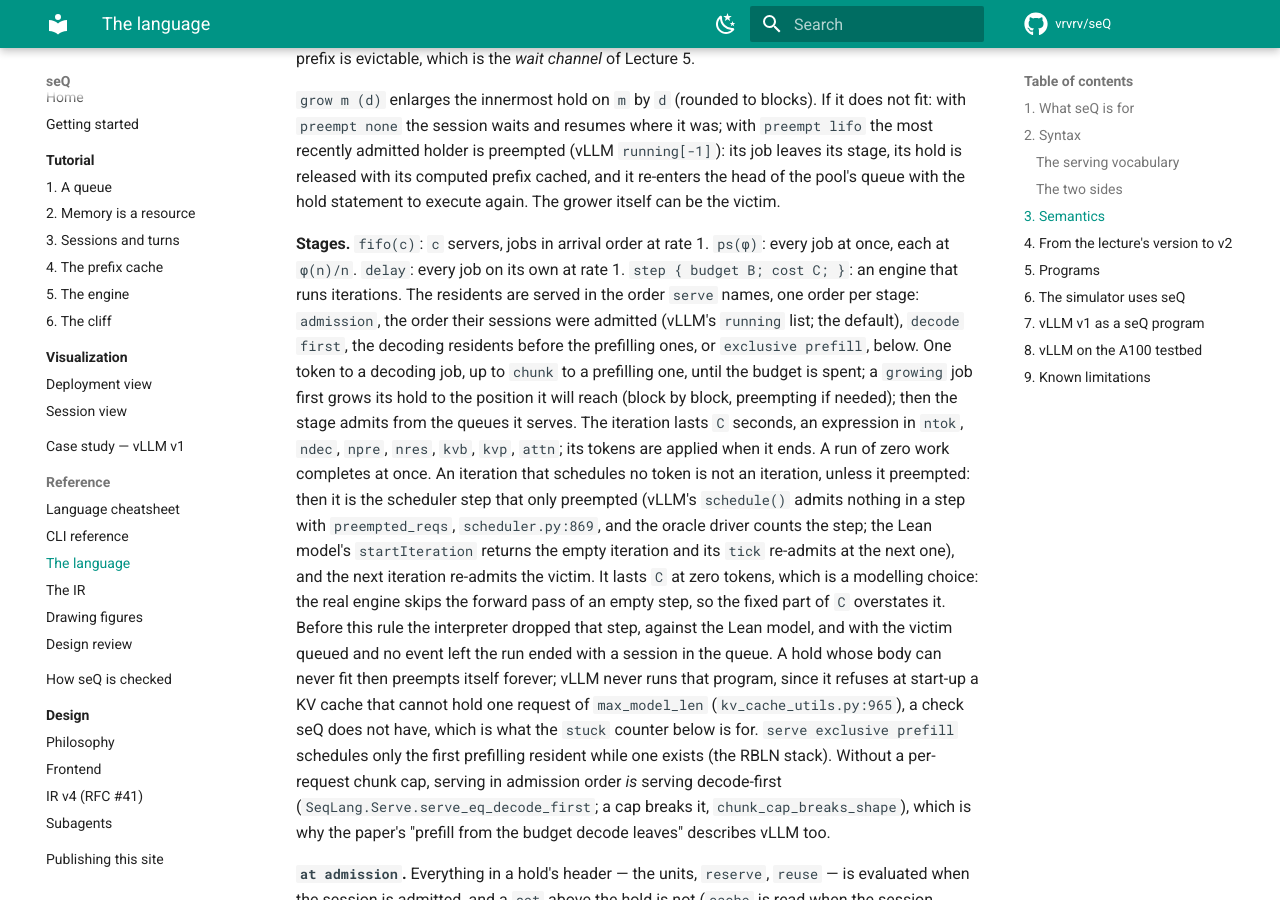
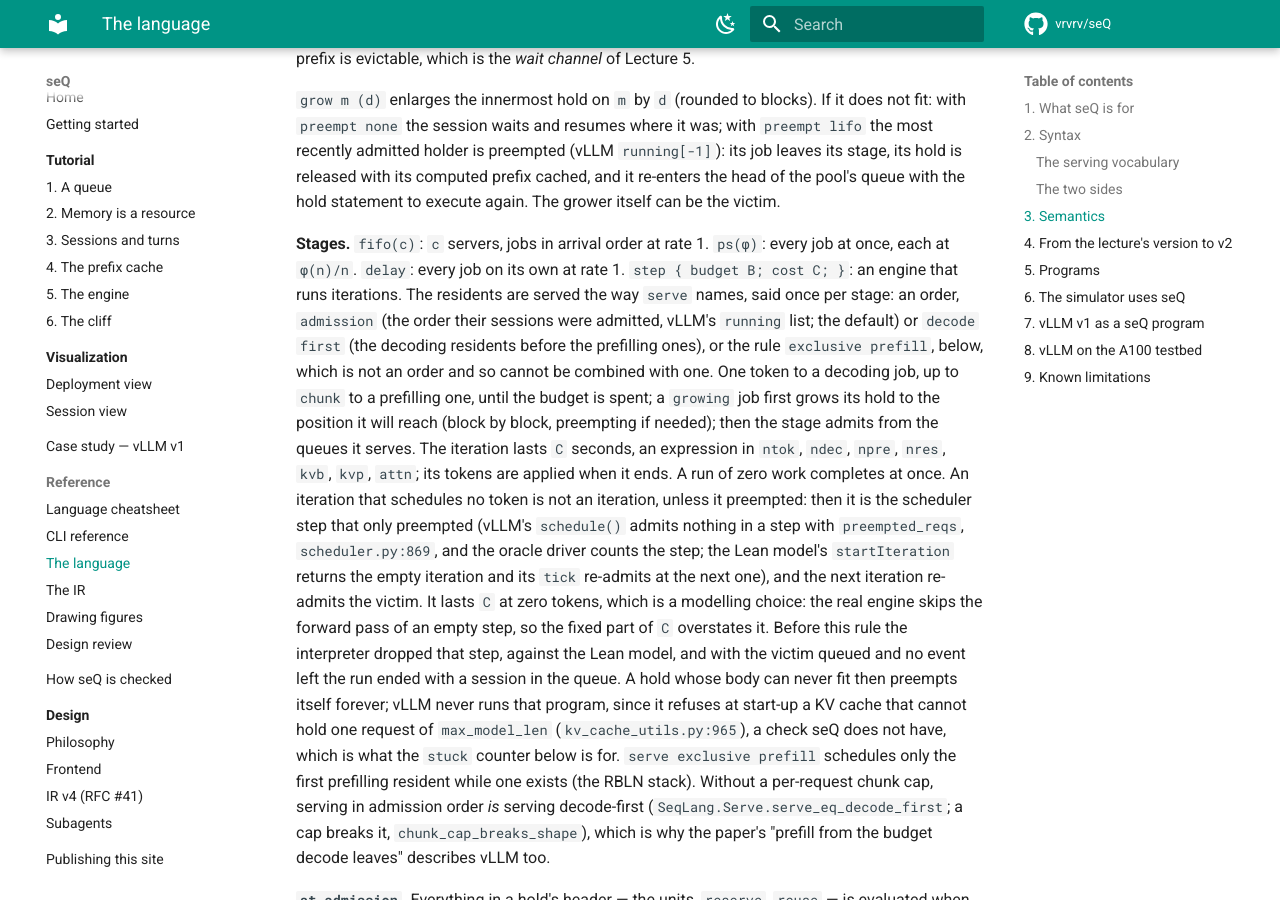
Before and after one commit to servingQ/serQ, an MkDocs documentation site: the page built from docs/language.md, in a window 1280 px wide and 900 px high, scrolled down 7787 px. Built offline with MkDocs 1.6.1 and Material for MkDocs 9.7.7, drawn with Linux system fonts in a browser that asks for light colours; comment, search, counter and statistics services are not loaded.

Commit message:
serve: it names how residents are served, and its errors name what was read
The review of #45. `serve` was described as "the one order", but one of its
three values, `exclusive prefill`, is not an order: it keeps admission
order and stalls the decodes. The IR, the spec and docs/ir.md now say
"how the iteration serves its residents, said once: an order, or the
exclusive-prefill rule", and that the one field means the rule cannot be
combined with another order (a constraint the next PR, `serve by`, will
inherit). The parse errors say what was read and the whole new spelling:
"`serve` twice", "`decode first;` is now `serve decode first;`".

Co-Authored-By: Claude Fable 5.1 <noreply@anthropic.com>

```diff
--- a/docs/language.md
+++ b/docs/language.md
@@ -352,11 +352,12 @@ itself can be the victim.
 **Stages.** `fifo(c)`: `c` servers, jobs in arrival order at rate 1.
 `ps(φ)`: every job at once, each at `φ(n)/n`. `delay`: every job on its
 own at rate 1. `step { budget B; cost C; }`: an engine that runs
-iterations. The residents are served in the order `serve` names, one order
-per stage: `admission`, the order their sessions were admitted (vLLM's
-`running` list; the default), `decode first`, the decoding residents before
-the prefilling ones, or `exclusive prefill`, below. One token to a decoding
-job, up to `chunk` to a prefilling one,
+iterations. The residents are served the way `serve` names, said once per
+stage: an order, `admission` (the order their sessions were admitted,
+vLLM's `running` list; the default) or `decode first` (the decoding
+residents before the prefilling ones), or the rule `exclusive prefill`,
+below, which is not an order and so cannot be combined with one. One token
+to a decoding job, up to `chunk` to a prefilling one,
 until the budget is spent; a `growing` job first grows its hold to the
 position it will reach (block by block, preempting if needed); then the
 stage admits from the queues it serves. The iteration lasts `C` seconds, an
```
Also changed, not shown: docs/ir.md (+1 -1 lines), 3 other files.
